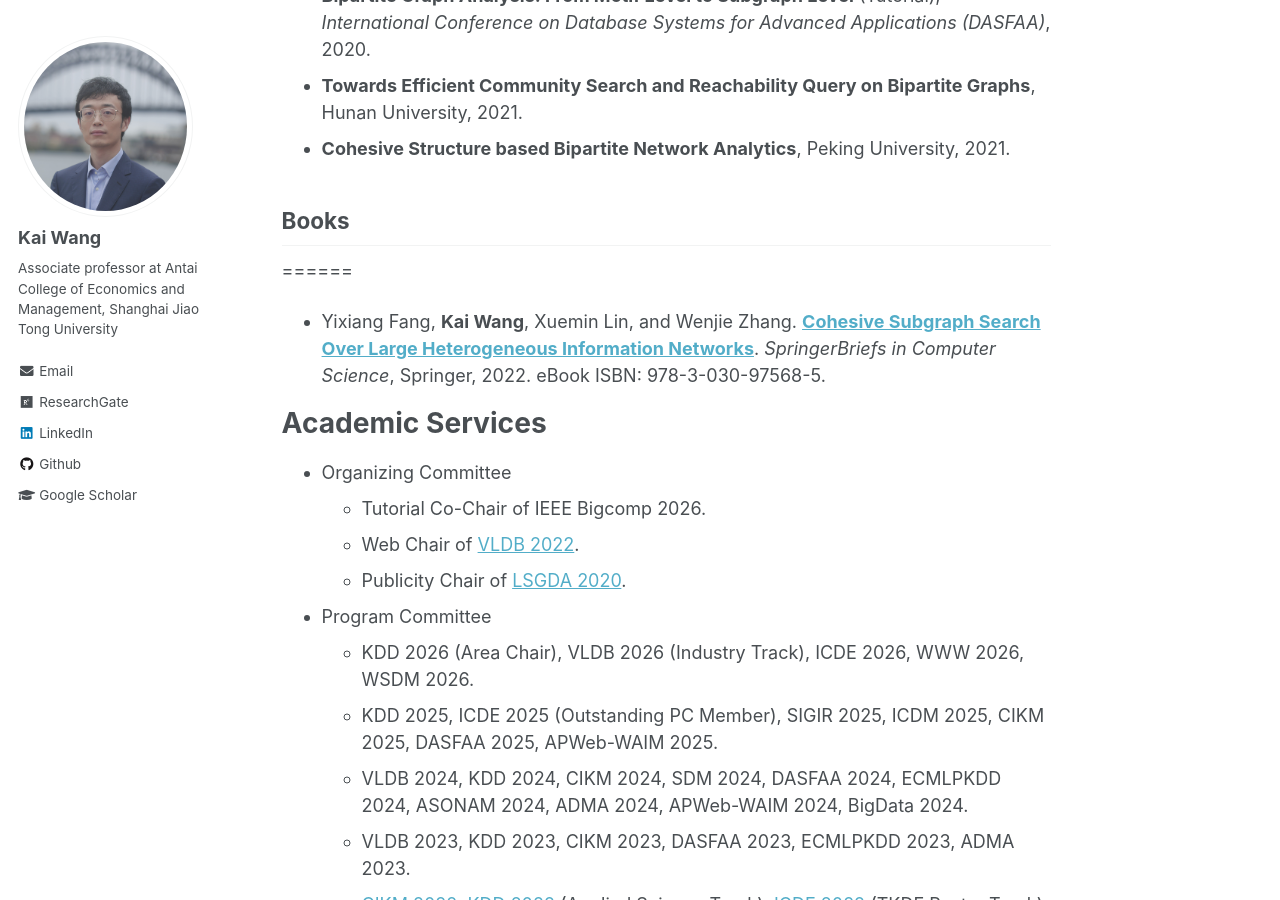
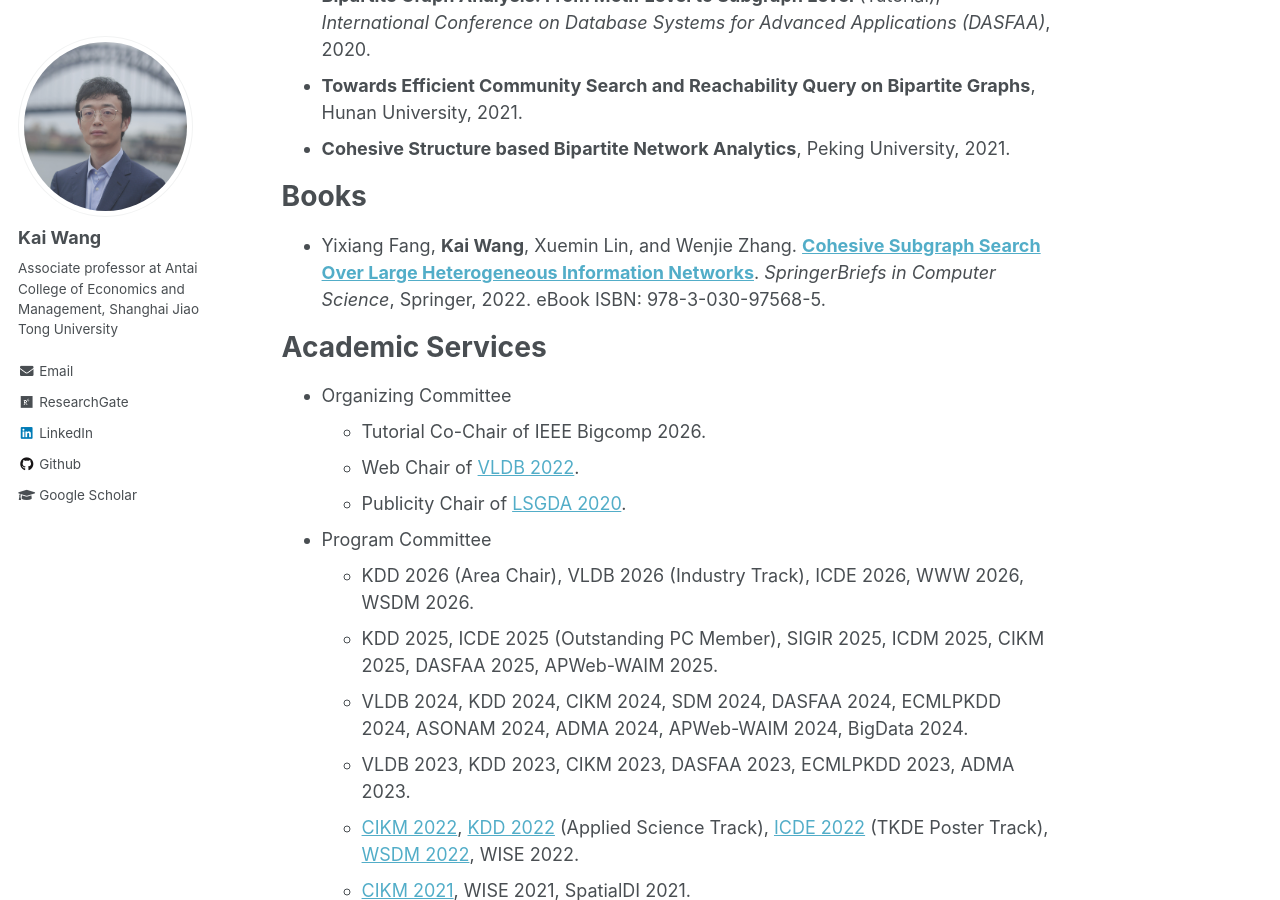
Before and after one commit to cs-kaiwang/cs-kaiwang.github.io, a Jekyll site: the page built from _pages/about.md, in a window 1280 px wide and 900 px high, scrolled down 9979 px. Built offline with Jekyll 4.4.1, drawn with Linux system fonts in a browser that asks for light colours.

```diff
--- a/_pages/about.md
+++ b/_pages/about.md
@@ -197,7 +197,7 @@ Talks
 - **Towards Efficient Community Search and Reachability Query on Bipartite Graphs**, Hunan University, 2021.
 - **Cohesive Structure based Bipartite Network Analytics**, Peking University, 2021.
 
-## Books
+Books
 ======
 - Yixiang Fang, **Kai Wang**, Xuemin Lin, and Wenjie Zhang. **[Cohesive Subgraph Search Over Large Heterogeneous Information Networks](https://doi.org/10.1007/978-3-030-97568-5)**. *SpringerBriefs in Computer Science*, Springer, 2022. eBook ISBN: 978-3-030-97568-5.
 
```
